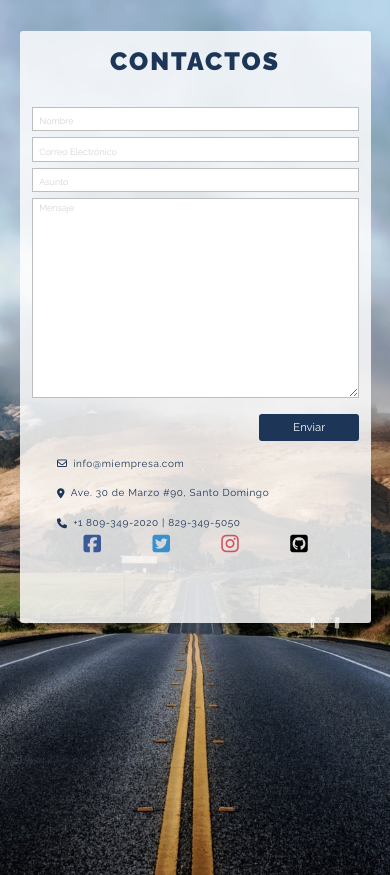
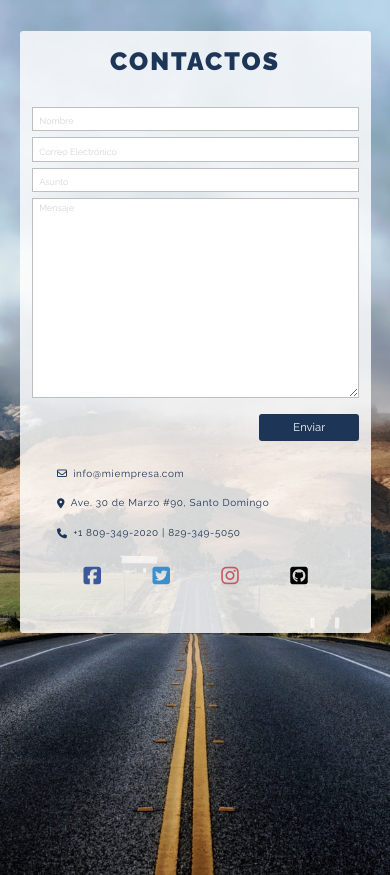
Before and after one commit to jaimeviloriogreen/Practicas-Diplomado-Front-End, a plain HTML site: page Formulario/index.html in a window 390 px wide. Drawn offline with Linux system fonts and the light colour scheme.

Commit message:
Arreglos menores en el CSS

```diff
--- a/Formulario/css/estilos.css
+++ b/Formulario/css/estilos.css
@@ -2,7 +2,7 @@
     --color1: #ffffff;
     --color2: #000000;
     --color3: #1D3557;
-    --color4: #24416b;
+    --color4: #30507e;
     --color5: #a8dadc;
     --color6: #F1FAEE;
     --color7: #b61624;
@@ -111,10 +111,17 @@ input[type="submit"]{
     color: var(--color1);
     border-radius: 3px;
     cursor: pointer;
+
 }
 input[type="submit"]:hover{
     background-color:var(--color4);
 }
+
+input[type="submit"]{
+    transition: background-color 400ms ease-in;
+}
+
+
 
 .info{
     display: flex;
@@ -198,11 +205,12 @@ span i{
         padding: 1.25rem 1.125rem 1.25rem 1.25rem;
     }
     .informacion{
+        height: 100%;
         width: 100%;
-        padding-top: 20px;
+        padding-top: 30px;
     }
     .redes{
-        height: 30%;
+        height: 60%;
         width: 100%;
     }
 }
```
